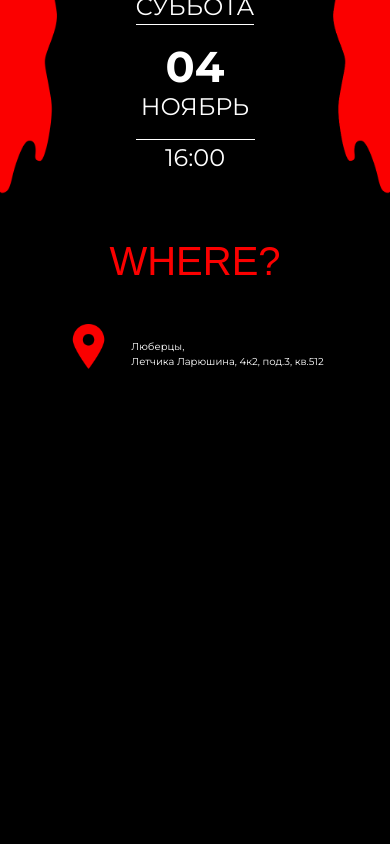
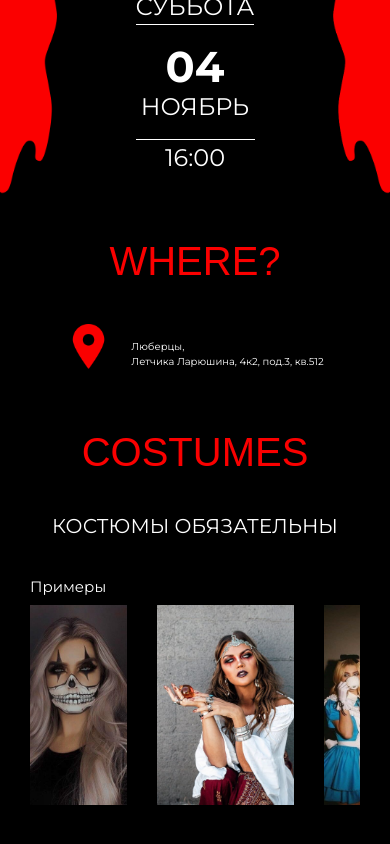
Before and after one commit to EAStogov/halloween-party, a React (Create React App) app: page / in a window 390 px wide. Shown: the part 1001-1845 px from the top of the page. Before the commit the page ends 1430 px from the top, so only its background shows below. Built offline with nearby package versions, Linux system fonts and the light colour scheme; a web font is replaced by a local one.

Commit message:
feature: add Costumes module

```diff
--- a/src/components/App/App.js
+++ b/src/components/App/App.js
@@ -1,3 +1,4 @@
+import Costumes from '../Costumes/Costumes';
 import Date from '../Date/Date';
 import Header from '../Header/Header';
 import Place from '../Place/Place';
@@ -9,6 +10,7 @@ function App() {
       <Header />
       <Date />
       <Place />
+      <Costumes />
     </div>
   );
 }
--- /dev/null
+++ b/src/components/Costumes/Costumes.css
@@ -0,0 +1,116 @@
+.costumes {
+ overflow: hidden;
+ margin: 0 50px 200px;
+}
+
+.costumes__title {
+  text-align: center;
+  margin: 0 0 75px;
+}
+
+.costumes__notice {
+  color: white;
+  text-align: center;
+  font-size: 70px;
+  margin-bottom: 165px;
+  font-family: Montserrat, Arial, sans-serif;
+}
+
+.costumes__examples{
+  color: white;
+  font-size: 50px;
+  font-family: Montserrat, Arial, sans-serif;
+  margin-bottom: 50px;
+}
+
+.costumes__slider {
+  display: flex;
+  justify-content: center;
+}
+
+.costumes__slide {
+  width: auto!important;
+}
+
+.costumes__image{
+  height: 550px;
+  object-fit: contain;
+}
+
+/* 1300px */
+
+@media screen and (max-width: 1300px) {
+
+  .costumes__notice {
+    margin-top: -40px;
+    margin-bottom: 110px;
+    font-size: 45px;
+  }
+
+  .costumes__examples{
+    font-size: 35px;
+    margin-bottom: 35px;
+  }
+
+  .costumes__image{
+    height: 350px;
+  }
+}
+
+/* 950px */
+
+@media screen and (max-width: 950px) {
+
+  .costumes {
+    margin: 0 30px 100px;
+  }
+
+  .costumes__notice {
+    margin-top: 0;
+  }
+
+  .costumes__examples{
+    font-size: 25px;
+    margin-bottom: 25px;
+  }
+
+  .costumes__image{
+    height: 200px;
+  }
+}
+
+/* 750px */
+
+@media screen and (max-width: 750px) {
+
+  .costumes__notice {
+    margin-top: 0;
+    font-size: 35px;
+    margin-bottom: 80px;
+  }
+
+  .costumes__examples{
+    font-size: 20px;
+    margin-bottom: 15px;
+  }
+}
+
+/* 500px */
+
+@media screen and (max-width: 500px) {
+
+  .costumes {
+    margin-bottom: 60px;
+  }
+
+  .costumes__notice {
+    margin-top: 0;
+    font-size: 20px;
+    margin-bottom: 40px;
+  }
+
+  .costumes__examples{
+    font-size: 15px;
+    margin-bottom: 10px;
+  }
+}
--- /dev/null
+++ b/src/components/Costumes/Costumes.js
@@ -0,0 +1,49 @@
+import imageList from "../../constants/constants.js";
+import { register } from "swiper/element/bundle";
+import { Autoplay } from "swiper/modules";
+import { Swiper, SwiperSlide } from "swiper/react";
+import "swiper/css";
+import "swiper/css/autoplay";
+import "./Costumes.css";
+import useResize from "../../hooks/useResize.js";
+
+register();
+
+function Costumes() {
+  const windowWidth = useResize();
+  return (
+    <section className="costumes">
+      <h2 className="page__title costumes__title">COSTUMES</h2>
+      <p className="costumes__notice">КОСТЮМЫ ОБЯЗАТЕЛЬНЫ</p>
+      <p className="costumes__examples">Примеры</p>
+      <Swiper
+        modules={[Autoplay]}
+        slidesPerView={windowWidth > 500 ? 4 : 2}
+        centeredSlides={true}
+        spaceBetween={30}
+        loop={true}
+        autoplay={{
+          delay: 0,
+          disableOnInteraction: false,
+        }}
+        speed={2000}
+        className="costumes__slider"
+      >
+        {imageList.map((image) => {
+          return (
+            <SwiperSlide className="costumes__slide">
+              <img
+                className="costumes__image"
+                src={image.url}
+                alt={image.alt}
+                key={image.alt}
+              />
+            </SwiperSlide>
+          );
+        })}
+      </Swiper>
+    </section>
+  );
+}
+
+export default Costumes;
--- a/src/constants/constants.js
+++ b/src/constants/constants.js
@@ -1,130 +1,170 @@
-export default imageList = [
+import image1 from "../images/image1.png";
+import image2 from "../images/image2.png";
+import image3 from "../images/image3.png";
+import image4 from "../images/image4.png";
+import image5 from "../images/image5.png";
+import image6 from "../images/image6.png";
+import image7 from "../images/image7.png";
+import image8 from "../images/image8.png";
+import image9 from "../images/image9.png";
+import image10 from "../images/image10.png";
+import image11 from "../images/image11.png";
+import image12 from "../images/image12.png";
+import image13 from "../images/image13.png";
+import image14 from "../images/image14.png";
+import image15 from "../images/image15.png";
+import image16 from "../images/image16.png";
+import image17 from "../images/image17.png";
+import image18 from "../images/image18.png";
+import image19 from "../images/image19.png";
+import image20 from "../images/image20.png";
+import image21 from "../images/image21.png";
+import image22 from "../images/image22.png";
+import image23 from "../images/image23.png";
+import image24 from "../images/image24.png";
+import image25 from "../images/image25.png";
+import image26 from "../images/image26.png";
+import image27 from "../images/image27.png";
+import image28 from "../images/image28.png";
+import image29 from "../images/image29.png";
+import image30 from "../images/image30.png";
+import image31 from "../images/image31.png";
+import image32 from "../images/image32.png";
+import image33 from "../images/image33.png";
+
+const imageList = [
   {
-    url: '../images/image1',
-    alt: '#'
+    url: image1,
+    alt: '1'
   },
   {
-    url: '../images/image2',
-    alt: '#'
+    url: image2,
+    alt: '2'
   },
   {
-    url: '../images/image3',
-    alt: '#'
+    url: image3,
+    alt: '3'
   },
   {
-    url: '../images/image4',
-    alt: '#'
+    url: image4,
+    alt: '4'
   },
   {
-    url: '../images/image5',
-    alt: '#'
+    url: image5,
+    alt: '5'
   },
   {
-    url: '../images/image6',
-    alt: '#'
+    url: image6,
+    alt: '6'
   },
   {
-    url: '../images/image7',
-    alt: '#'
+    url: image7,
+    alt: '7'
   },
   {
-    url: '../images/image8',
-    alt: '#'
+    url: image8,
+    alt: '8'
   },
   {
-    url: '../images/image9',
-    alt: '#'
+    url: image9,
+    alt: '9'
   },
   {
-    url: '../images/image10',
-    alt: '#'
+    url: image10,
+    alt: '10'
   },
   {
-    url: '../images/image11',
-    alt: '#'
+    url: image11,
+    alt: '11'
   },
   {
-    url: '../images/image12',
-    alt: '#'
+    url: image12,
+    alt: '12'
   },
   {
-    url: '../images/image13',
-    alt: '#'
+    url: image13,
+    alt: '13'
   },
   {
-    url: '../images/image14',
-    alt: '#'
+    url: image14,
+    alt: '14'
   },
   {
-    url: '../images/image15',
-    alt: '#'
+    url: image15,
+    alt: '15'
   },
   {
-    url: '../images/image16',
-    alt: '#'
+    url: image16,
+    alt: '16'
   },
   {
-    url: '../images/image17',
-    alt: '#'
+    url: image17,
+    alt: '17'
   },
   {
-    url: '../images/image18',
-    alt: '#'
+    url: image18,
+    alt: '18'
   },
   {
-    url: '../images/image19',
-    alt: '#'
+    url: image19,
+    alt: '19'
   },
   {
-    url: '../images/image21',
-    alt: '#'
+    url: image20,
+    alt: '20'
   },
   {
-    url: '../images/image22',
-    alt: '#'
+    url: image21,
+    alt: '21'
   },
   {
-    url: '../images/image23',
-    alt: '#'
+    url: image22,
+    alt: '22'
   },
   {
-    url: '../images/image24',
-    alt: '#'
+    url: image23,
+    alt: '23'
   },
   {
-    url: '../images/image25',
-    alt: '#'
+    url: image24,
+    alt: '24'
   },
   {
-    url: '../images/image26',
-    alt: '#'
+    url: image25,
+    alt: '25'
   },
   {
-    url: '../images/image27',
-    alt: '#'
+    url: image26,
+    alt: '26'
   },
   {
-    url: '../images/image28',
-    alt: '#'
+    url: image27,
+    alt: '27'
   },
   {
-    url: '../images/image29',
-    alt: '#'
+    url: image28,
+    alt: '28'
   },
   {
-    url: '../images/image30',
-    alt: '#'
+    url: image29,
+    alt: '29'
   },
   {
-    url: '../images/image31',
-    alt: '#'
+    url: image30,
+    alt: '30'
   },
   {
-    url: '../images/image32',
-    alt: '#'
+    url: image31,
+    alt: '31'
   },
   {
-    url: '../images/image33',
-    alt: '#'
+    url: image32,
+    alt: '32'
+  },
+  {
+    url: image33,
+    alt: '33'
   }
 ]
+
+export default imageList;
```
